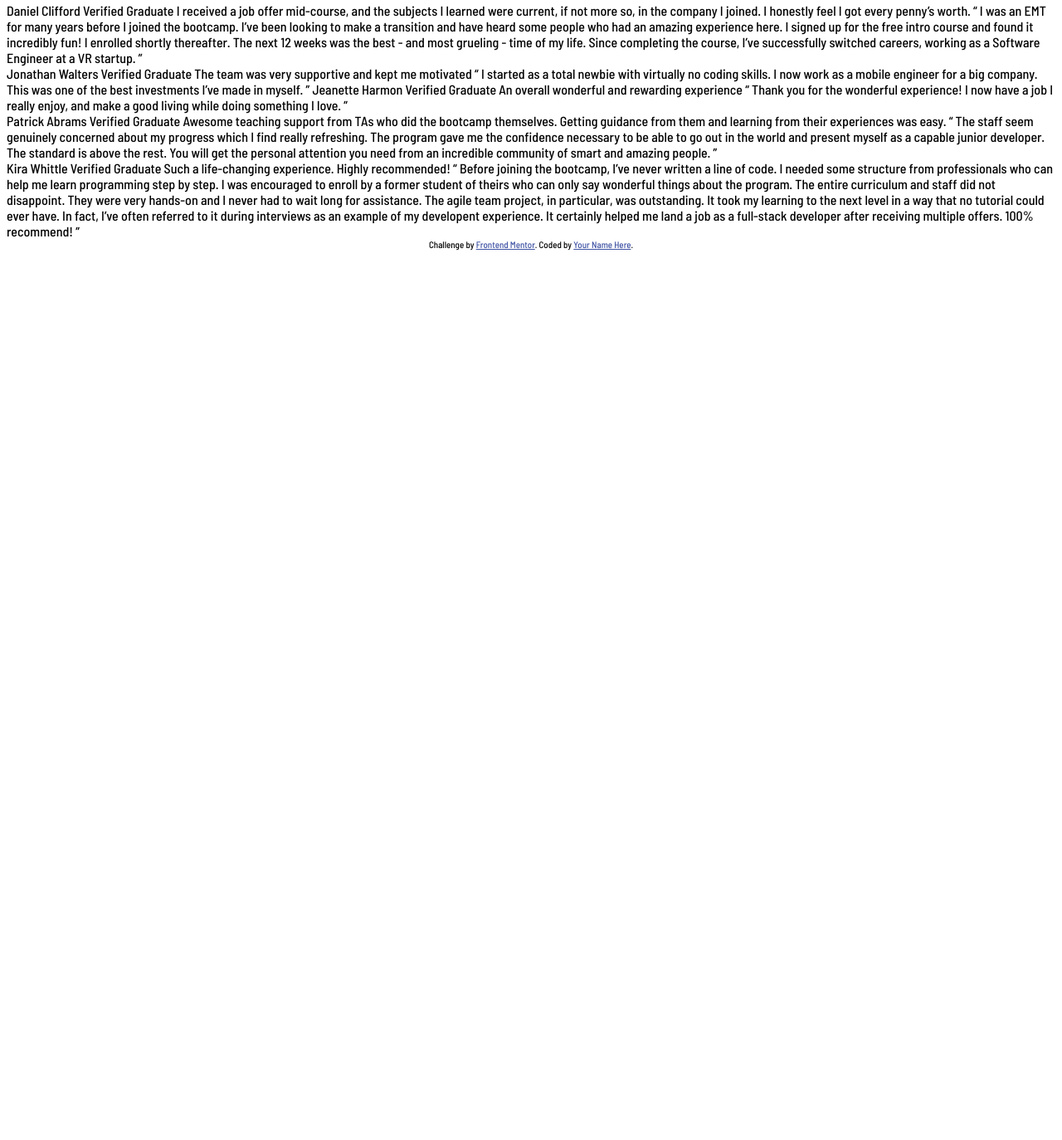
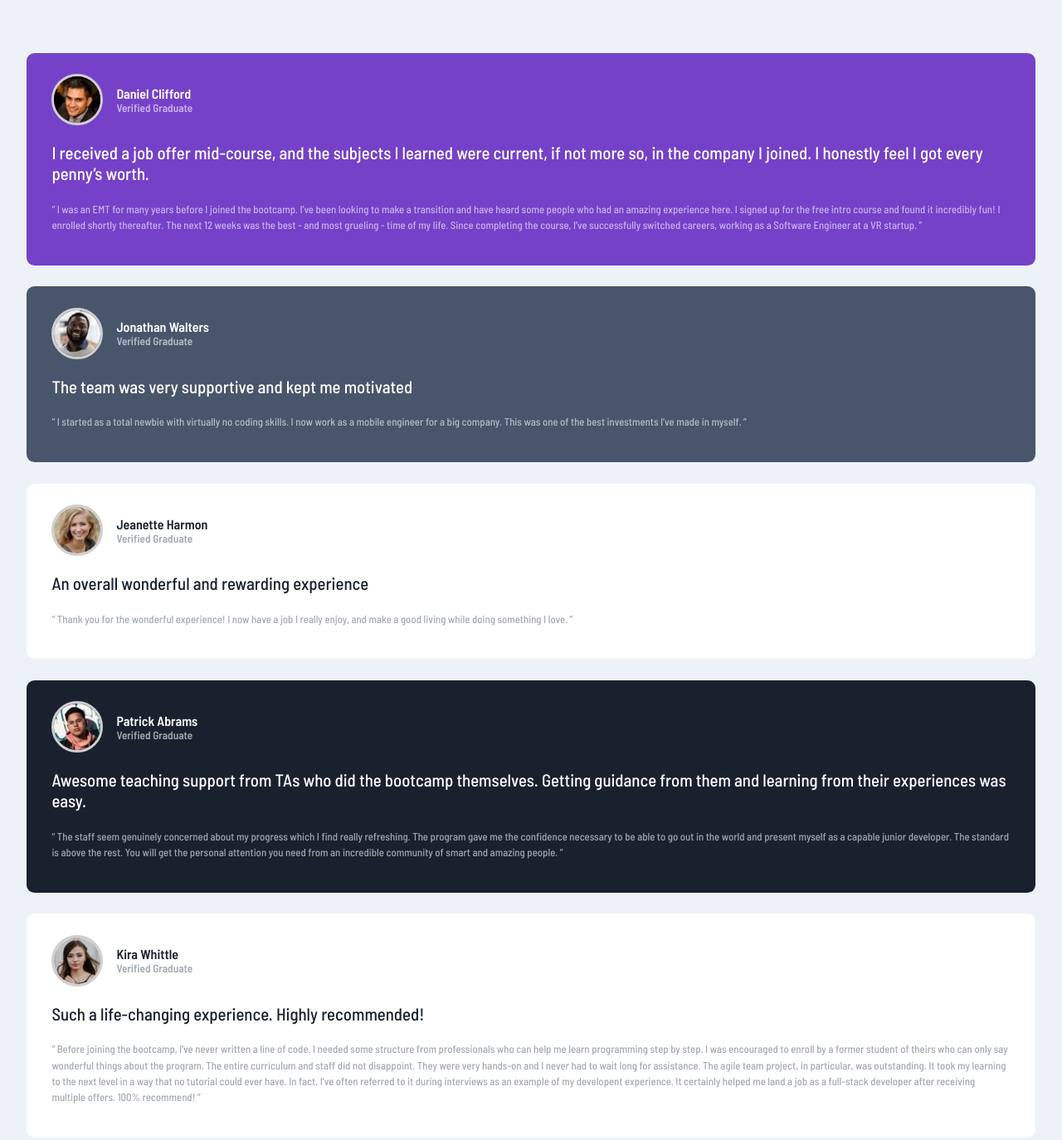
Before and after one commit to andiyuniar/Testimonial_grid_section, a plain HTML site: page index.html in a window 1280 px wide. Shown: the part 5-1379 px from the top of the page at 83% size. Before the commit the page ends 800 px from the top, so only its background shows below. Drawn offline with Linux system fonts and the light colour scheme.

Commit message:
mobile style

```diff
--- a/index.html
+++ b/index.html
@@ -1,83 +1,146 @@
 <!DOCTYPE html>
 <html lang="en">
   <head>
-  <meta charset="UTF-8">
-  <meta name="viewport" content="width=device-width, initial-scale=1.0"> <!-- displays site properly based on user's device -->
+    <meta charset="UTF-8" />
+    <meta name="viewport" content="width=device-width, initial-scale=1.0" />
+    <!-- displays site properly based on user's device -->
 
-  <link rel="icon" type="image/png" sizes="32x32" href="./images/favicon-32x32.png">
-  <link rel="stylesheet" href="style.css">
+    <link
+      rel="icon"
+      type="image/png"
+      sizes="32x32"
+      href="./images/favicon-32x32.png"
+    />
+    <link rel="stylesheet" href="style.css" />
     <title>Frontend Mentor | [Challenge Name Here]</title>
-  <link rel="preconnect" href="https://fonts.gstatic.com">
-  <link href="https://fonts.googleapis.com/css2?family=Barlow+Semi+Condensed:wght@500;600&display=swap" rel="stylesheet">
+    <link rel="preconnect" href="https://fonts.gstatic.com" />
+    <link
+      href="https://fonts.googleapis.com/css2?family=Barlow+Semi+Condensed:wght@500;600&display=swap"
+      rel="stylesheet"
+    />
     <!-- Feel free to remove these styles or customise in your own stylesheet 👍 -->
     <style>
-    .attribution { font-size: 11px; text-align: center; }
-    .attribution a { color: hsl(228, 45%, 44%); }
+      .attribution {
+        font-size: 11px;
+        text-align: center;
+      }
+      .attribution a {
+        color: hsl(228, 45%, 44%);
+      }
     </style>
   </head>
   <body>
     <section>
+      <div class="card first">
+        <div class="title">
+          <img src="images/image-daniel.jpg" alt="daniel" />
           <div>
-  Daniel Clifford
-  Verified Graduate
+            <h4 class="text_light">Daniel Clifford</h4>
+            <h5 class="text_light50">Verified Graduate</h5>
+          </div>
+        </div>
+        <p class="info text_light">
+          I received a job offer mid-course, and the subjects I learned were
+          current, if not more so, in the company I joined. I honestly feel I
+          got every penny’s worth.
+        </p>
 
-  I received a job offer mid-course, and the subjects I learned were current, if not more so,
-  in the company I joined. I honestly feel I got every penny’s worth.
-
-  “ I was an EMT for many years before I joined the bootcamp. I’ve been looking to make a
-  transition and have heard some people who had an amazing experience here. I signed up
-  for the free intro course and found it incredibly fun! I enrolled shortly thereafter.
-  The next 12 weeks was the best - and most grueling - time of my life. Since completing
-  the course, I’ve successfully switched careers, working as a Software Engineer at a VR startup. ”
+        <p class="quote text_light50">
+          “ I was an EMT for many years before I joined the bootcamp. I’ve been
+          looking to make a transition and have heard some people who had an
+          amazing experience here. I signed up for the free intro course and
+          found it incredibly fun! I enrolled shortly thereafter. The next 12
+          weeks was the best - and most grueling - time of my life. Since
+          completing the course, I’ve successfully switched careers, working as
+          a Software Engineer at a VR startup. ”
+        </p>
       </div>
+      <div class="card second">
+        <div class="title">
+          <img src="images/image-jonathan.jpg" alt="jonathan" />
           <div>
-  Jonathan Walters
-  Verified Graduate
-
+            <h4 class="text_light">Jonathan Walters</h4>
+            <h5 class="text_light50">Verified Graduate</h5>
+          </div>
+        </div>
+        <p class="info text_light">
           The team was very supportive and kept me motivated
-
-  “ I started as a total newbie with virtually no coding skills. I now work as a mobile engineer
-  for a big company. This was one of the best investments I’ve made in myself. ”
-
-  Jeanette Harmon
-  Verified Graduate
-
+        </p>
+        <p class="quote text_light50">
+          “ I started as a total newbie with virtually no coding skills. I now
+          work as a mobile engineer for a big company. This was one of the best
+          investments I’ve made in myself. ”
+        </p>
+      </div>
+      <div class="card third">
+        <div class="title">
+          <img src="images/image-jeanette.jpg" alt="jeanette" />
+          <div>
+            <h4 class="text_dark">Jeanette Harmon</h4>
+            <h5 class="text_dark50">Verified Graduate</h5>
+          </div>
+        </div>
+        <p class="info text_dark">
           An overall wonderful and rewarding experience
-
-  “ Thank you for the wonderful experience! I now have a job I really enjoy, and make a good living
-  while doing something I love. ”
+        </p>
+        <p class="quote text_dark50">
+          “ Thank you for the wonderful experience! I now have a job I really
+          enjoy, and make a good living while doing something I love. ”
+        </p>
       </div>
+      <div class="card fourth">
+        <div class="title">
+          <img src="images/image-patrick.jpg" alt="patrick" />
           <div>
-  Patrick Abrams
-  Verified Graduate
-
-  Awesome teaching support from TAs who did the bootcamp themselves. Getting guidance from them and
-  learning from their experiences was easy.
-
-  “ The staff seem genuinely concerned about my progress which I find really refreshing. The program
-  gave me the confidence necessary to be able to go out in the world and present myself as a capable
-  junior developer. The standard is above the rest. You will get the personal attention you need from
-  an incredible community of smart and amazing people. ”
+            <h4 class="text_light">Patrick Abrams</h4>
+            <h5 class="text_light50">Verified Graduate</h5>
           </div>
+        </div>
+        <p class="info text_light">
+          Awesome teaching support from TAs who did the bootcamp themselves.
+          Getting guidance from them and learning from their experiences was
+          easy.
+        </p>
+        <p class="quote text_light50">
+          “ The staff seem genuinely concerned about my progress which I find
+          really refreshing. The program gave me the confidence necessary to be
+          able to go out in the world and present myself as a capable junior
+          developer. The standard is above the rest. You will get the personal
+          attention you need from an incredible community of smart and amazing
+          people. ”
+        </p>
+      </div>
+      <div class="card third">
+        <div class="title">
+          <img src="images/image-kira.jpg" alt="kira" />
           <div>
-  Kira Whittle
-  Verified Graduate
-
+            <h4 class="text_dark">Kira Whittle</h4>
+            <h5 class="text_dark50">Verified Graduate</h5>
+          </div>
+        </div>
+        <p class="info text_dark">
           Such a life-changing experience. Highly recommended!
-
-  “ Before joining the bootcamp, I’ve never written a line of code. I needed some structure from
-  professionals who can help me learn programming step by step. I was encouraged to enroll by a former
-  student of theirs who can only say wonderful things about the program. The entire curriculum and staff
-  did not disappoint. They were very hands-on and I never had to wait long for assistance. The agile team
-  project, in particular, was outstanding. It took my learning to the next level in a way that no tutorial
-  could ever have. In fact, I’ve often referred to it during interviews as an example of my developent
-  experience. It certainly helped me land a job as a full-stack developer after receiving multiple offers.
-  100% recommend! ”
-</div>
-  <div class="attribution">
-    Challenge by <a href="https://www.frontendmentor.io?ref=challenge" target="_blank">Frontend Mentor</a>.
-    Coded by <a href="#">Your Name Here</a>.
+        </p>
+        <p class="quote text_dark50">
+          “ Before joining the bootcamp, I’ve never written a line of code. I
+          needed some structure from professionals who can help me learn
+          programming step by step. I was encouraged to enroll by a former
+          student of theirs who can only say wonderful things about the program.
+          The entire curriculum and staff did not disappoint. They were very
+          hands-on and I never had to wait long for assistance. The agile team
+          project, in particular, was outstanding. It took my learning to the
+          next level in a way that no tutorial could ever have. In fact, I’ve
+          often referred to it during interviews as an example of my developent
+          experience. It certainly helped me land a job as a full-stack
+          developer after receiving multiple offers. 100% recommend! ”
+        </p>
       </div>
     </section>
+    <div class="attribution">
+      Challenge by
+      <a href="https://www.frontendmentor.io?ref=challenge" target="_blank"
+        >Frontend Mentor</a
+      >. Coded by <a href="#">Your Name Here</a>.
+    </div>
   </body>
 </html>
--- a/style.css
+++ b/style.css
@@ -12,12 +12,88 @@ html {
 :root {
   --modviolet: hsl(263, 55%, 52%);
   --dkgreysblue: hsl(217, 19%, 35%);
+  --dkgreysblue50: hsl(217, 19%, 35%, 0.5);
   --dkblacksblue: hsl(219, 29%, 14%);
   --white: hsl(0, 0%, 100%);
+  --white50: hsla(0, 0%, 100%, 0.6);
+  --white70: hsla(0, 0%, 100%, 0.7);
   --ltgrey: hsl(0, 0%, 81%);
   --ltgreysblue: hsl(210, 46%, 95%);
 }
 
 body {
   font-family: "Barlow Semi Condensed", sans-serif;
+  background-color: var(--ltgreysblue);
+  /* padding: 4.3em 1.5em; */
 }
+
+section {
+  margin: 4.3em 1.5em;
+}
+
+.text_light {
+  color: var(--white);
+}
+
+.text_light50 {
+  color: var(--white50);
+}
+
+.text_dark {
+  color: var(--dkblacksblue);
+}
+
+.text_dark50 {
+  color: var(--dkgreysblue50);
+}
+
+h4 {
+  padding: 0;
+  margin: 0;
+}
+h5 {
+  padding: 0;
+  margin: 0;
+}
+
+.card {
+  padding: 1.6em 1.9em;
+  border-radius: 0.6rem;
+  margin-top: 1.6em;
+}
+
+.title {
+  display: flex;
+  align-items: center;
+}
+
+.title > img {
+  border: 3px solid var(--ltgrey);
+  border-radius: 50%;
+  margin-right: 1em;
+}
+
+.info {
+  font-size: 1.3rem;
+  line-height: 1.2;
+}
+.quote {
+  font-size: 0.8rem;
+  line-height: 1.5;
+}
+
+.first {
+  background-color: var(--modviolet);
+  color: var(--white70);
+}
+
+.second {
+  background-color: var(--dkgreysblue);
+}
+
+.third {
+  background-color: var(--white);
+}
+.fourth {
+  background-color: var(--dkblacksblue);
+}
```
Lines whose indentation alone changed are shown as unchanged.
